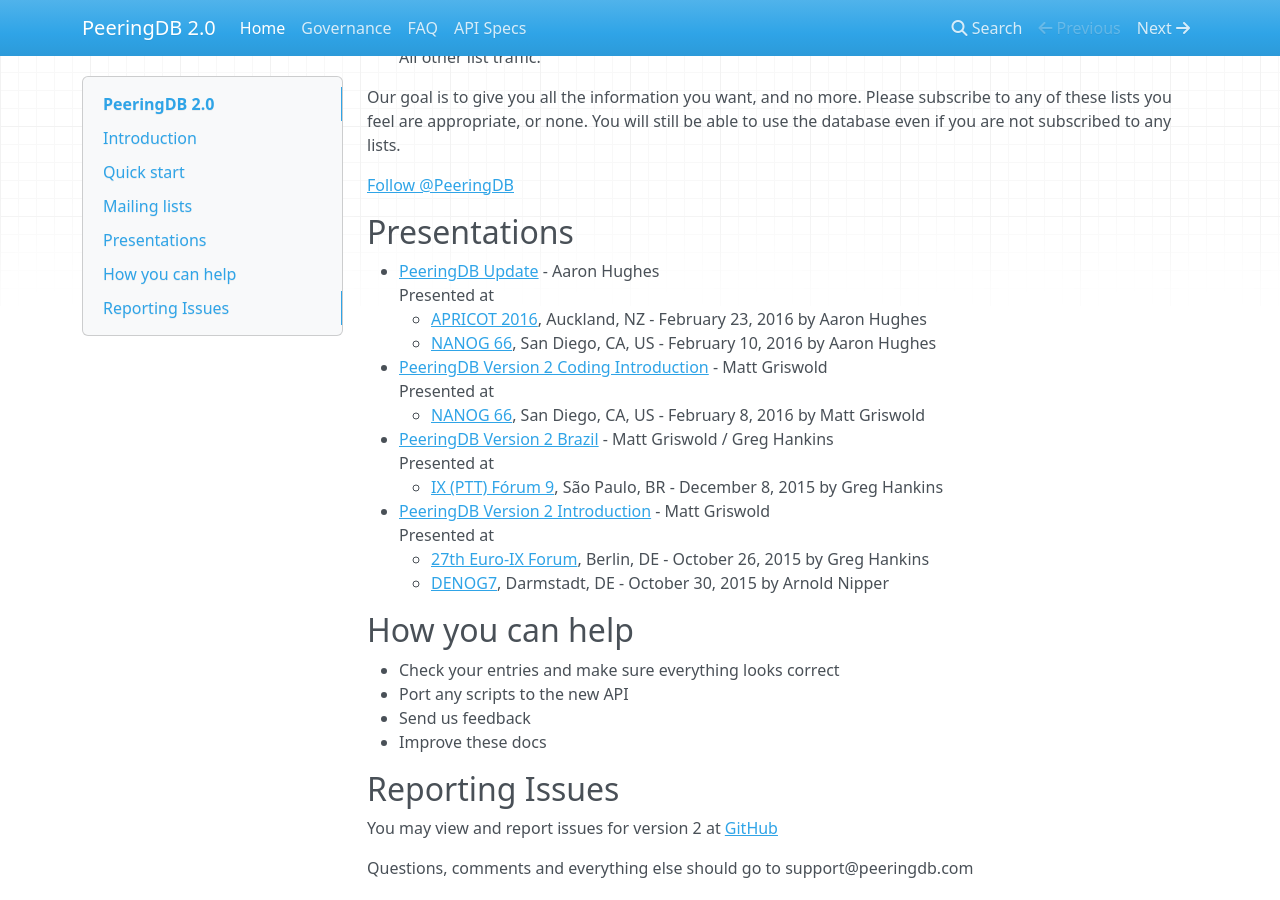
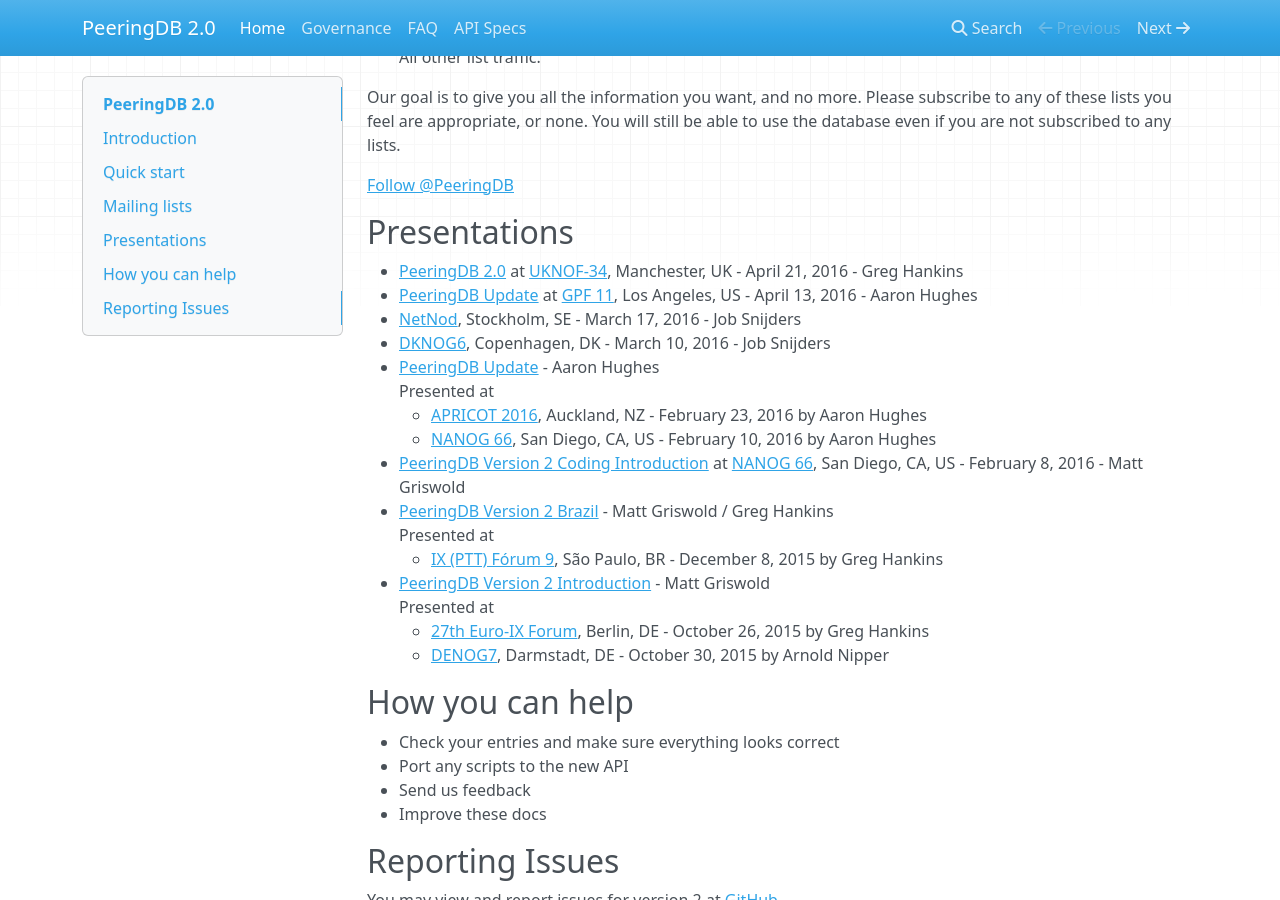
Before and after one commit to peeringdb/docs, an MkDocs documentation site: the page built from docs/index.md, in a window 1280 px wide and 900 px high, scrolled down 1504 px. Built offline with MkDocs 1.6.1, drawn with Linux system fonts in a browser that asks for light colours; nearby versions of some CDN libraries; comment, search, counter and statistics services are not loaded; old or Windows-style settings are respelled for this version of MkDocs.

Commit message:
Presentation updates.

```diff
--- a/docs/index.md
+++ b/docs/index.md
@@ -78,13 +78,15 @@
 
 ## Presentations
 
+- [PeeringDB 2.0](presentation/2016-04-21_PeeringDB_UKNOF-34.pdf) at [UKNOF-34](https://indico.uknof.org.uk/conferenceDisplay.py?confId=36), Manchester, UK - April 21, 2016 - Greg Hankins
+- [PeeringDB Update](presentation/2016-04-13_PeeringTrack-PDB-Update-GPF11.pdf) at [GPF 11](https://www.peeringforum.com/), Los Angeles, US - April 13, 2016 - Aaron Hughes
+- [NetNod](http://www.netnod.se/netnod-spring-meeting-2016), Stockholm, SE - March 17, 2016 - Job Snijders
+- [DKNOG6](http://www.dknog.dk/events/dknog6/), Copenhagen, DK - March 10, 2016 - Job Snijders
 - [PeeringDB Update](presentation/PeeringTrack-PDB-Update-20160205.pdf) - Aaron Hughes
   Presented at
     - [APRICOT 2016](https://2016.apricot.net/), Auckland, NZ - February 23, 2016 by Aaron Hughes
     - [NANOG 66](http://nanog.org/meetings/nanog66/home), San Diego, CA, US - February 10, 2016 by Aaron Hughes
-- [PeeringDB Version 2 Coding Introduction](presentation/PeeringDB_Version_2-Coding_Introduction.pdf) - Matt Griswold
-  Presented at
-    - [NANOG 66](http://nanog.org/meetings/nanog66/home), San Diego, CA, US - February 8, 2016 by Matt Griswold
+- [PeeringDB Version 2 Coding Introduction](presentation/PeeringDB_Version_2-Coding_Introduction.pdf) at [NANOG 66](http://nanog.org/meetings/nanog66/home), San Diego, CA, US - February 8, 2016 - Matt Griswold
 - [PeeringDB Version 2 Brazil](presentation/PeeringDB_Version_2-Brazil.pdf) - Matt Griswold / Greg Hankins
   Presented at
     - [IX (PTT) Fórum 9](http://ix.br/pttforum/9/index-en.html), São Paulo, BR - December 8, 2015 by Greg Hankins
```
Also changed, not shown: 2 other files.
